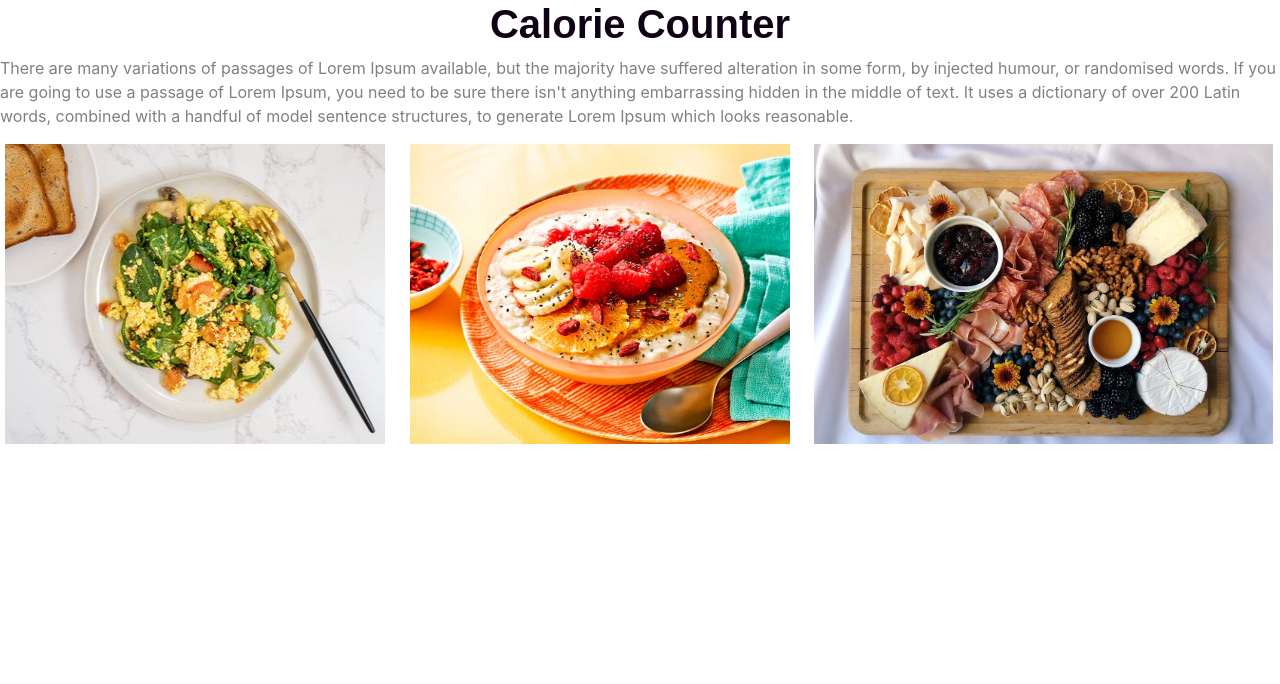
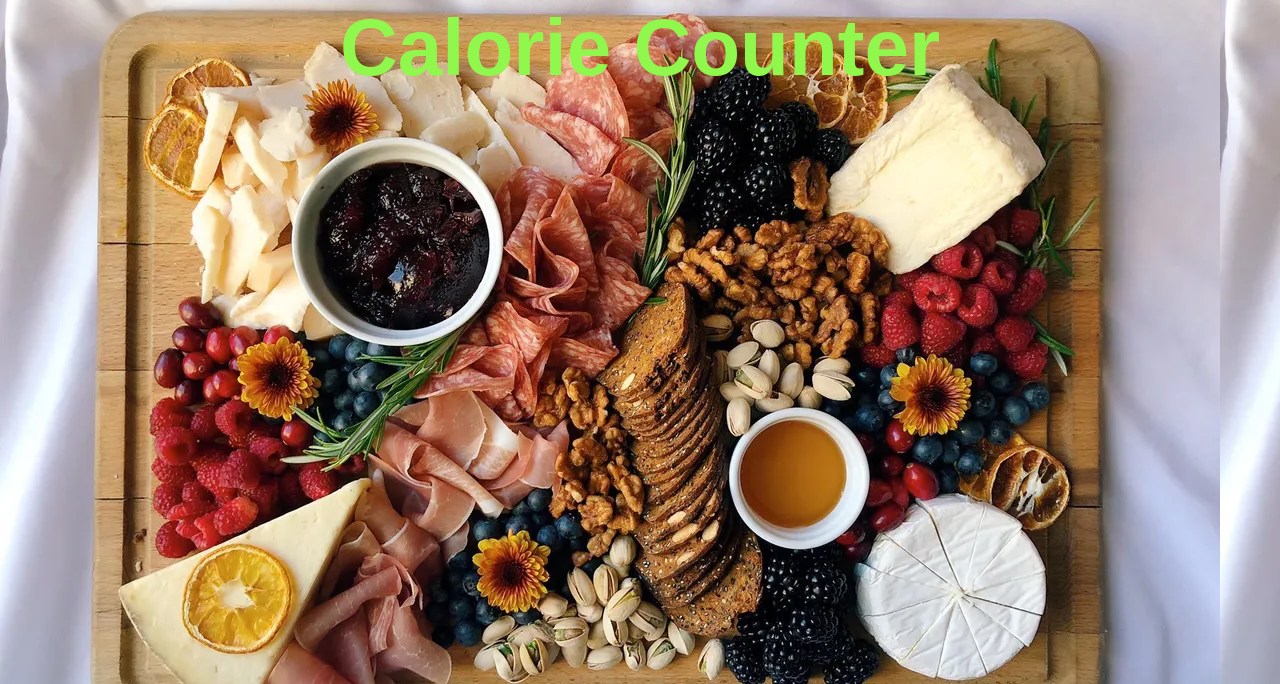
Before and after one commit to medha0105/django-project, a Django app: page /about/ in a window 1280 px wide. Shown: the part 56-740 px from the top of the page. Run offline with Django 3.2, Linux system fonts and the light colour scheme; some libraries are stand-ins or nearby versions.

Commit message:
Before pull

```diff
--- a/cc/templates/cc/about.html
+++ b/cc/templates/cc/about.html
@@ -6,7 +6,7 @@
         <link rel="stylesheet" href="https://stackpath.bootstrapcdn.com/bootstrap/4.3.1/css/bootstrap.min.css" integrity="sha384-ggOyR0iXCbMQv3Xipma34MD+dH/1fQ784/j6cY/iJTQUOhcWr7x9JvoRxT2MZw1T" crossorigin="anonymous">
         <link rel="stylesheet" type="text/css" href="{% static '/css/about.css' %}">
     </head>
-    <body>
+    <body background="{% static 'images\cheese.webp' %}" width="100%" height="auto">
         <!-- background="{% static 'images/Aboutpage.jpg' %}" -->
         <nav class="navbar navbar-expand-lg navbar-light bg-light">
             <a class="navbar-brand" href="#">Navbar</a>
@@ -29,13 +29,13 @@
 
 
         <h1><b>Calorie Counter</b></h1>
-        <p class="card-text">There are many variations of passages of Lorem Ipsum available, but the majority have suffered alteration in some form, by injected humour, or randomised words. If you are going to use a passage of Lorem Ipsum, you need to be sure there isn't anything embarrassing hidden in the middle of text. It uses a dictionary of over 200 Latin words, combined with a handful of model sentence structures, to generate Lorem Ipsum which looks reasonable.</p>
-        <div class="row">
-            <div>
-            <img src="{% static 'images\healthy1.jpg' %}" width="400" height="300" style="padding-left: 20px;">
-            <img src="{% static 'images\healthy-porridge-bowl-103f858.jpg' %}" width="400" height="300" style="padding-left: 20px;">
-            <img src="{% static 'images\cheese.webp' %}" width="479" height="300" style="padding-left: 20px;">
-          </div>
+
+        <!--<div class="row">-->
+
+           <!-- <img src="{% static 'images\healthy1.jpg' %}" width="auto" height="auto">
+            <img src="{% static 'images\healthy-porridge-bowl-103f858.jpg' %}" width="auto" height="auto"  style="padding-left: 100px;">
+            <img src="{% static 'images\cheese.webp' %}" width="100%" height="auto">
+          </div>-->
 
                 <!--<div class="card about">
                     <div class="card-body">
@@ -45,7 +45,6 @@
                 </div>-->
 
 
-          </div>
 
 
         <!--
--- a/static/css/about.css
+++ b/static/css/about.css
@@ -32,12 +32,13 @@
 }
 
 h1 {
+    font-size: 5pc;
     font-family: sans-serif;
-    color: rgb(15, 2, 20);
+    color: rgb(144, 247, 76);
     align-content: center;
     text-align: center;
 }
 
 p {
-    color: gray;
+    color: rgb(19, 17, 17);
 }
```
